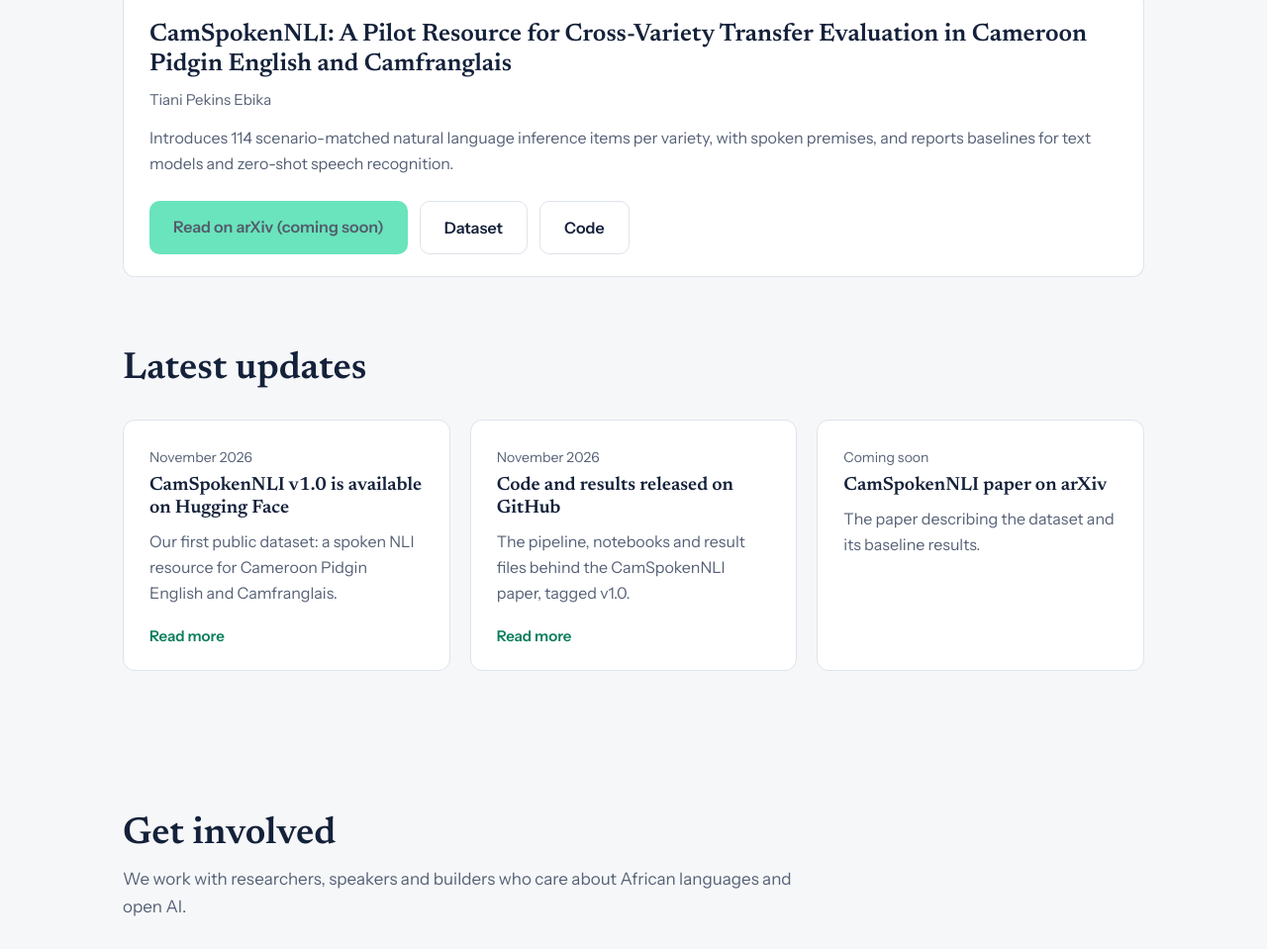
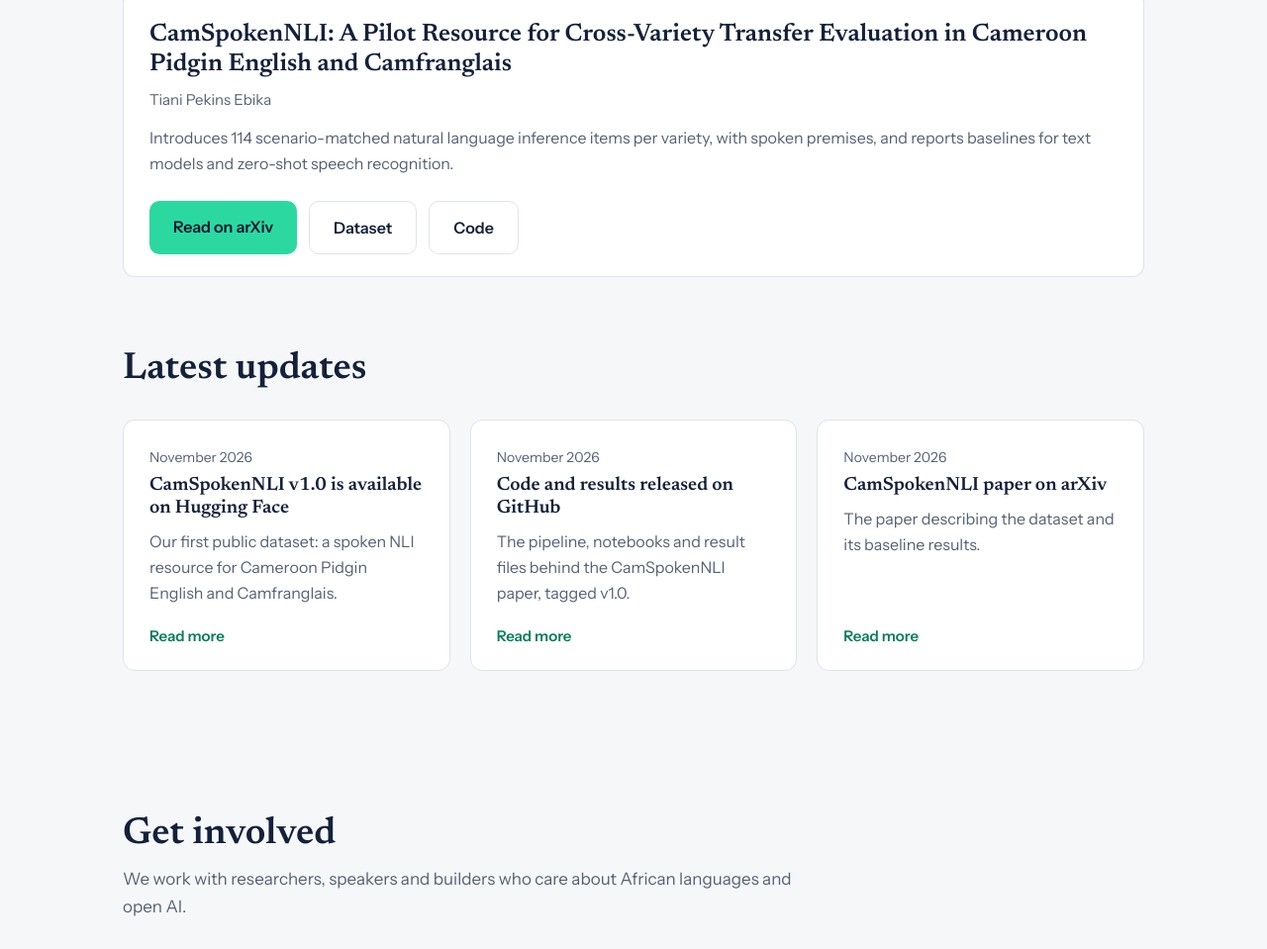
Before and after one commit to lab-237/lab237-site, a plain HTML site: page index.html in a window 1280 px wide. Shown: the part 1436-2395 px from the top of the page at 99% size. Drawn offline with Linux system fonts and the light colour scheme.

Commit message:
Update arXiv link and release date in index.html

```diff
--- a/index.html
+++ b/index.html
@@ -371,7 +371,7 @@ footer a:hover{color:#fff;text-decoration:underline}
       <p class="by">Tiani Pekins Ebika</p>
       <p>Introduces 114 scenario-matched natural language inference items per variety, with spoken premises, and reports baselines for text models and zero-shot speech recognition.</p>
       <div class="btns">
-        <a class="btn primary soon" href="https://arxiv.org/" aria-disabled="true">Read on arXiv (coming soon)</a>
+        <a class="btn primary" href="https://arxiv.org/abs/2611.17573">Read on arXiv</a>
         <a class="btn line" href="https://huggingface.co/datasets/lab-237/camspoken">Dataset</a>
         <a class="btn line" href="https://github.com/lab-237/camspoken">Code</a>
       </div>
@@ -396,11 +396,13 @@ footer a:hover{color:#fff;text-decoration:underline}
         <p>The pipeline, notebooks and result files behind the CamSpokenNLI paper, tagged v1.0.</p>
         <div class="foot"><a href="https://github.com/lab-237/camspoken">Read more</a></div>
       </div>
-      <div class="card">
-        <time>Coming soon</time>
+             <div class="card">
+        <time datetime="2026-11">November 2026</time>
         <h3>CamSpokenNLI paper on arXiv</h3>
         <p>The paper describing the dataset and its baseline results.</p>
+        <div class="foot"><a href="https://arxiv.org/abs/2611.17573">Read more</a></div>
       </div>
+
     </div>
   </div>
 </section>
```
